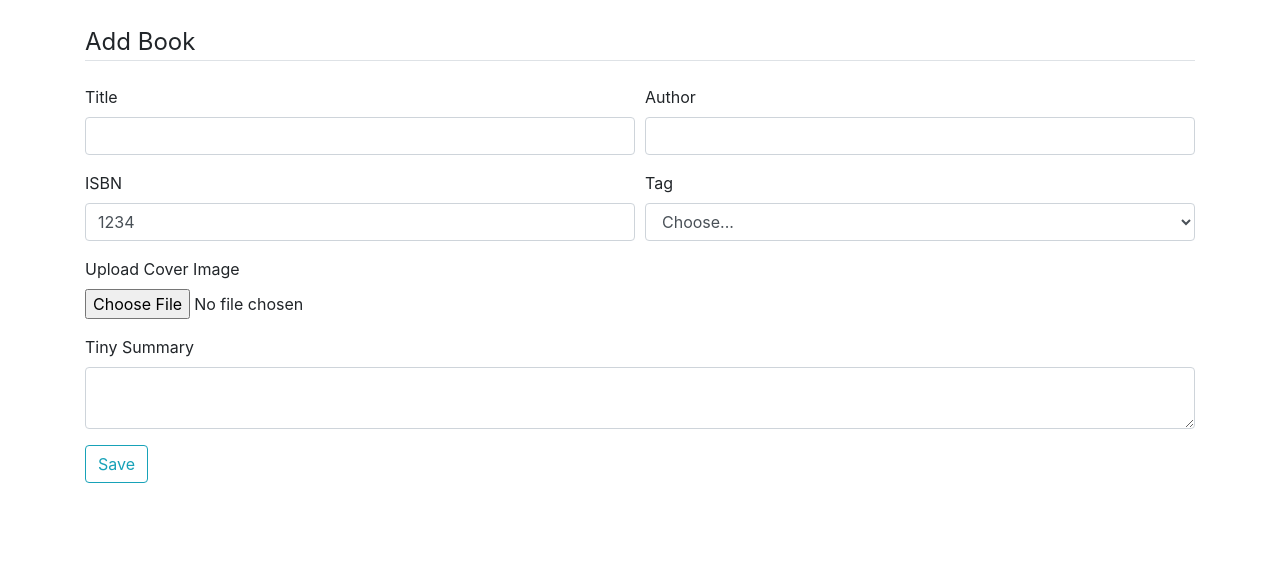
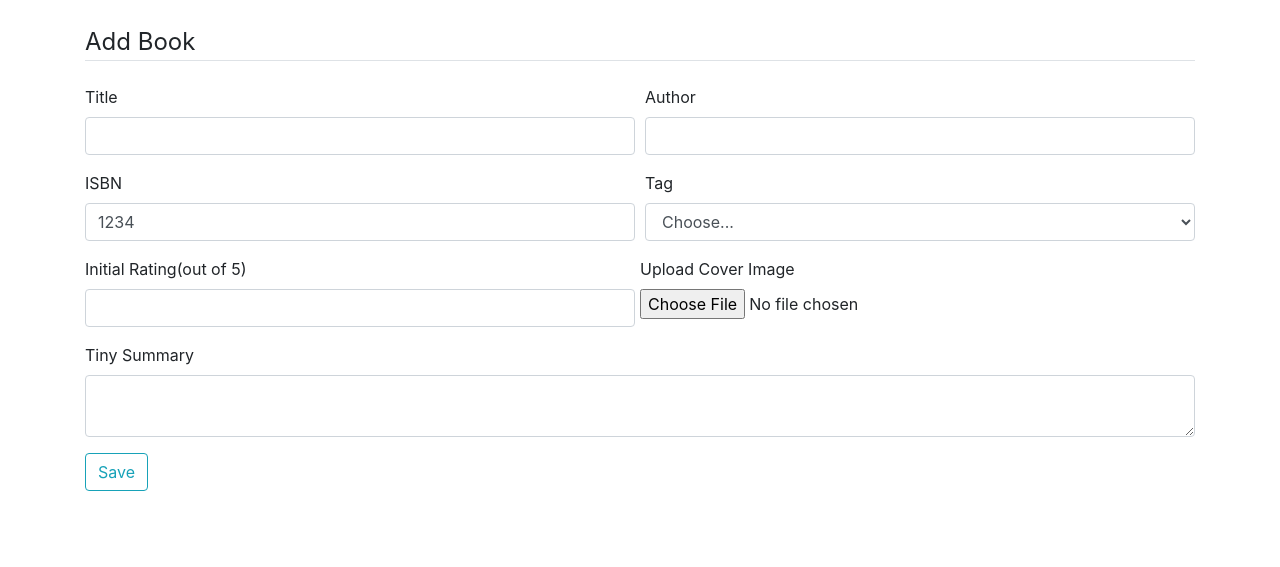
Before and after one commit to amritpandey23/Readaholic, a Flask app: page /add_book in a window 1280 px wide. Shown: the part 56-623 px from the top of the page. Run offline with Flask 2, Linux system fonts and the light colour scheme; the visitor is signed in with stand-in values (Sample User, id 1); parts of the project's set-up code (start-up, migrations or seed data) failed here and were passed over; some libraries are stand-ins or nearby versions.

Commit message:
rating field HTML

```diff
--- a/book_review/templates/add_book.html
+++ b/book_review/templates/add_book.html
@@ -50,15 +50,27 @@
                 {{ form.isbn(class="form-control") }}
                 {% endif %}
             </div>
+
             <!-- tag select field -->
             <div class="form-group col-md-6">
                 {{ form.tag.label(class="form-control-label") }}
                 {{ form.tag(class="form-control") }}
             </div>
+
+            <!-- rating -->
+            <div class="form-group col-md-6">
+                {{ form.initial_rating.label(class="form-control-label") }}
+                {% if form.initial_rating.error %}
+                {{ form.initial_rating(class="form-control is-invalid") }}
+                <div class="invalid-feedback">
+                    {% for error in form.initial_rating.errors %}
+                    <span>{{ error }}</span>
+                    {% endfor %}
                 </div>
-
-
-
+                {% else %}
+                {{ form.initial_rating(class="form-control") }}
+                {% endif %}
+            </div>
 
             <!-- cover image file -->
             <div class="form-group">
@@ -74,6 +86,8 @@
                 {{ form.cover_image_file(class="form-control-file") }}
                 {% endif %}
             </div>
+        </div>
+
 
         <!-- tiny summary -->
         <div class="form-group">
```
Lines whose indentation alone changed are shown as unchanged.
